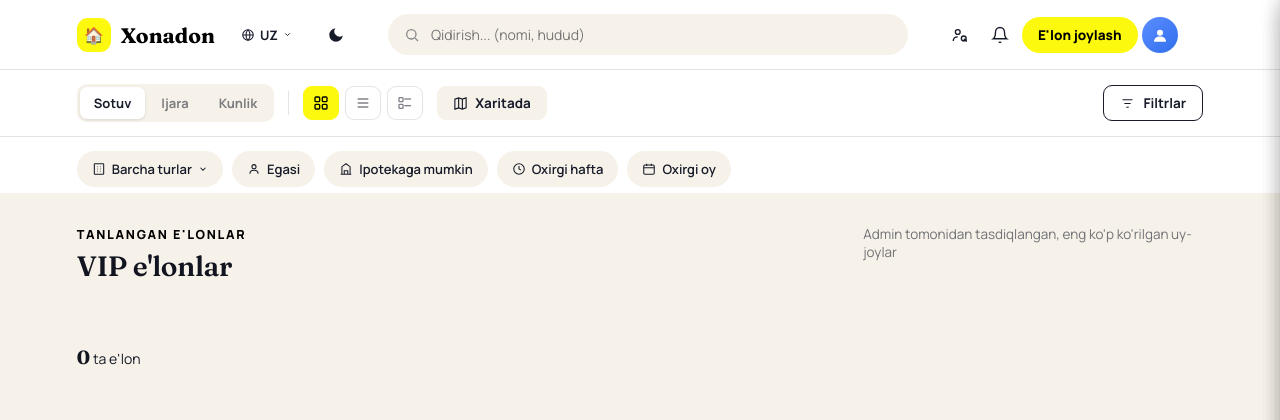
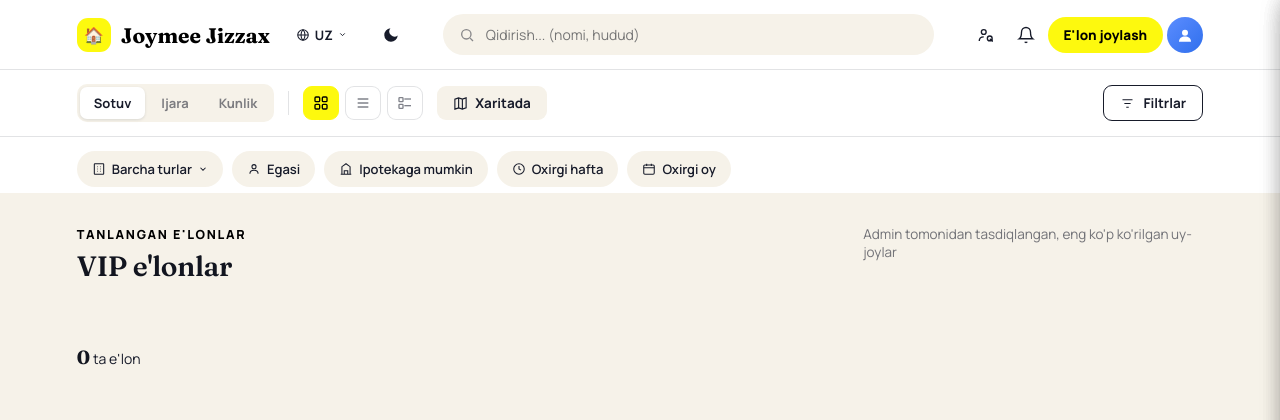
Before and after one commit to azizqulovsodiqjon-creator/Xonadon, a Django app: page / in a window 1280 px wide. Shown: the top 420 px of the page. Run offline with Django 5.2, Linux system fonts and the light colour scheme; data that the repository does not hold is empty.

Commit message:
Fix hidden map search box, widen home search, rebrand to Joymee Jizzax
- .map-search-box had z-index:50, well below Leaflet's tile/marker pane
  z-indexes (200+), so the map tiles rendered on top of it and it was
  effectively invisible/unclickable. Moved it to the old admin-fab spot
  (fixed, bottom-right) with z-index:1000.
- Widened the home page navbar search bar (520px -> 660px max-width).
- Renamed the site from 'Xonadon' to 'Joymee Jizzax' everywhere
  (title, logo, FAQ, oferta text) to match the name already used in
  the footer.

Co-Authored-By: Claude Sonnet 5 <noreply@anthropic.com>

```diff
--- a/static/style.css
+++ b/static/style.css
@@ -40,7 +40,7 @@
   header.nav{padding:14px 6vw;display:flex;align-items:center;gap:16px;flex-wrap:wrap;}
   .logo{display:flex;align-items:center;gap:10px;font-family:'Fraunces',serif;font-size:21px;font-weight:700;color:black;cursor:pointer;flex-shrink:0;}
   .logo-mark{width:34px;height:34px;border-radius:11px;background:var(--gold);color:black;display:grid;place-items:center;font-size:16px;}
-  .navbar-search{flex:1 1 auto;max-width:520px;display:flex;align-items:center;gap:9px;background:var(--paper);border-radius:22px;padding:10px 16px;min-width:100px;margin:0 18px;}
+  .navbar-search{flex:1 1 auto;max-width:660px;display:flex;align-items:center;gap:9px;background:var(--paper);border-radius:22px;padding:10px 16px;min-width:100px;margin:0 18px;}
   .navbar-search svg{width:16px;height:16px;color:rgba(23,27,42,0.5);flex-shrink:0;}
   .navbar-search input{border:none;background:transparent;outline:none;font-size:14px;color:var(--ink);width:100%;font-family:'Manrope',sans-serif;}
   .lang-wrap{position:relative;flex-shrink:0;}
@@ -404,7 +404,7 @@
   }
 
   /* ---------- xarita qidiruv va joylashuv ---------- */
-  .map-search-box{position:absolute;top:80px;left:50%;transform:translateX(-50%);z-index:50;display:flex;gap:8px;width:90%;max-width:440px;background:#fff;border-radius:14px;box-shadow:0 10px 30px rgba(0,0,0,0.2);padding:8px;}
+  .map-search-box{position:fixed;bottom:24px;right:24px;z-index:1000;display:flex;gap:8px;width:90%;max-width:360px;background:#fff;border-radius:14px;box-shadow:0 10px 30px rgba(0,0,0,0.28);padding:8px;}
   .map-search-box input{flex:1;border:none;outline:none;padding:10px 12px;font-size:14px;font-family:'Manrope',sans-serif;background:var(--paper);border-radius:9px;color:var(--ink);}
   .map-search-box button{background:var(--gold);border:none;padding:0 18px;border-radius:9px;font-weight:800;font-size:13.5px;cursor:pointer;color:#000;}
   .user-location-pin{width:16px;height:16px;border-radius:50%;background:#2F6FED;border:3px solid #fff;box-shadow:0 0 0 4px rgba(47,111,237,0.3);}
--- a/templates/index.html
+++ b/templates/index.html
@@ -4,7 +4,7 @@
 <head>
 <meta charset="UTF-8">
 <meta name="viewport" content="width=device-width, initial-scale=1.0">
-<title>Xonadon — uy-joy e'lonlari</title>
+<title>Joymee Jizzax — uy-joy e'lonlari</title>
 <link rel="preconnect" href="https://fonts.googleapis.com">
 <link rel="preconnect" href="https://fonts.gstatic.com" crossorigin>
 <link href="https://fonts.googleapis.com/css2?family=Fraunces:opsz,wght@9..144,500;9..144,600;9..144,700&family=Manrope:wght@400;500;600;700;800&display=swap" rel="stylesheet">
@@ -18,7 +18,7 @@
 <div class="page show" id="pageHome">
   <div class="navy-block">
     <header class="nav">
-      <div class="logo" id="logoHome"><span class="logo-mark">🏠</span> Xonadon</div>
+      <div class="logo" id="logoHome"><span class="logo-mark">🏠</span> Joymee Jizzax</div>
       <div class="lang-wrap">
         <button class="lang-select" id="langBtn">
           <svg width="14" height="14" viewBox="0 0 24 24" fill="none" stroke="currentColor" stroke-width="1.8"><circle cx="12" cy="12" r="9"/><path d="M3 12h18M12 3c2.5 2.5 3.5 5.5 3.5 9s-1 6.5-3.5 9c-2.5-2.5-3.5-5.5-3.5-9s1-6.5 3.5-9z"/></svg>
@@ -132,7 +132,7 @@
 
 <!-- ============ INFO PAGES ============ -->
 <div class="page" id="pageAloqa">
-  <div class="navy-block"><header class="nav"><button class="back-btn" id="aloqaBackBtn">← Orqaga</button><div class="logo"><span class="logo-mark">🏠</span> Xonadon</div></header></div>
+  <div class="navy-block"><header class="nav"><button class="back-btn" id="aloqaBackBtn">← Orqaga</button><div class="logo"><span class="logo-mark">🏠</span> Joymee Jizzax</div></header></div>
   <div class="info-wrap">
     <h2>Aloqa</h2>
     <div class="info-lead">Savol va takliflaringiz bo'yicha biz bilan bog'lanishingiz mumkin.</div>
@@ -144,11 +144,11 @@
 </div>
 
 <div class="page" id="pageYordam">
-  <div class="navy-block"><header class="nav"><button class="back-btn" id="yordamBackBtn">← Orqaga</button><div class="logo"><span class="logo-mark">🏠</span> Xonadon</div></header></div>
+  <div class="navy-block"><header class="nav"><button class="back-btn" id="yordamBackBtn">← Orqaga</button><div class="logo"><span class="logo-mark">🏠</span> Joymee Jizzax</div></header></div>
   <div class="info-wrap">
     <h2>Yordam</h2>
     <div class="info-lead">Tez-tez so'raladigan savollar</div>
-    <div class="faq-item"><h4>Xonadon nima?</h4><p>Xonadon — bu ko'chmas mulk sohasidagi barcha jarayonlarda to'g'ridan-to'g'ri yordam beruvchi onlayn platforma.</p></div>
+    <div class="faq-item"><h4>Joymee Jizzax nima?</h4><p>Joymee Jizzax — bu ko'chmas mulk sohasidagi barcha jarayonlarda to'g'ridan-to'g'ri yordam beruvchi onlayn platforma.</p></div>
     <div class="faq-item"><h4>E'lonni qanday qo'shish mumkin?</h4><p>Avval ro'yxatdan o'ting (telefon raqami orqali), so'ngra "E'lon joylash" tugmasini bosib qadamma-qadam formani to'ldiring.</p></div>
     <div style="margin-top:26px;">
       <div class="contact-row"><span class="ic">📞</span><a href="tel:+998995581110">+998 99 558 11 10</a></div>
@@ -158,7 +158,7 @@
 </div>
 
 <div class="page" id="pageReklama">
-  <div class="navy-block"><header class="nav"><button class="back-btn" id="reklamaBackBtn">← Orqaga</button><div class="logo"><span class="logo-mark">🏠</span> Xonadon</div></header></div>
+  <div class="navy-block"><header class="nav"><button class="back-btn" id="reklamaBackBtn">← Orqaga</button><div class="logo"><span class="logo-mark">🏠</span> Joymee Jizzax</div></header></div>
   <div class="info-wrap">
     <h2>Reklama va hamkorlik</h2>
     <div class="info-lead">Ilovada va veb-saytda reklama bo'yicha quyidagi raqamlarga murojaat qiling:</div>
@@ -168,12 +168,12 @@
 </div>
 
 <div class="page" id="pageOferta">
-  <div class="navy-block"><header class="nav"><button class="back-btn" id="ofertaBackBtn">← Orqaga</button><div class="logo"><span class="logo-mark">🏠</span> Xonadon</div></header></div>
+  <div class="navy-block"><header class="nav"><button class="back-btn" id="ofertaBackBtn">← Orqaga</button><div class="logo"><span class="logo-mark">🏠</span> Joymee Jizzax</div></header></div>
   <div class="info-wrap">
     <h2>Ommaviy oferta</h2>
     <div class="offer-text">
-      <p>Ushbu ommaviy oferta Xonadon platformasidan foydalanish shartlarini belgilaydi.</p>
-      <p><b>1. Umumiy qoidalar.</b> Xonadon — ko'chmas mulk e'lonlarini joylashtirish va qidirish uchun platforma.</p>
+      <p>Ushbu ommaviy oferta Joymee Jizzax platformasidan foydalanish shartlarini belgilaydi.</p>
+      <p><b>1. Umumiy qoidalar.</b> Joymee Jizzax — ko'chmas mulk e'lonlarini joylashtirish va qidirish uchun platforma.</p>
       <p><b>2. Foydalanuvchi majburiyatlari.</b> Foydalanuvchi joylashtirilgan ma'lumotlarning haqiqiyligi uchun javobgar hisoblanadi.</p>
       <p>To'liq shartlar: +998 99 558 11 10, +998 99 093 24 01.</p>
     </div>
@@ -182,19 +182,19 @@
 
 <!-- ============ PAGE 2: LISTING DETAIL ============ -->
 <div class="page" id="pageDetail">
-  <div class="navy-block"><header class="nav"><button class="back-btn" id="detailBackBtn">← Orqaga</button><div class="logo"><span class="logo-mark">🏠</span> Xonadon</div></header></div>
+  <div class="navy-block"><header class="nav"><button class="back-btn" id="detailBackBtn">← Orqaga</button><div class="logo"><span class="logo-mark">🏠</span> Joymee Jizzax</div></header></div>
   <div class="detail-wrap" id="detailContent"></div>
 </div>
 
 <!-- ============ PAGE 2b: SELLER PROFILE ============ -->
 <div class="page" id="pageSellerProfile">
-  <div class="navy-block"><header class="nav"><button class="back-btn" id="sellerProfileBackBtn">← Orqaga</button><div class="logo"><span class="logo-mark">🏠</span> Xonadon</div></header></div>
+  <div class="navy-block"><header class="nav"><button class="back-btn" id="sellerProfileBackBtn">← Orqaga</button><div class="logo"><span class="logo-mark">🏠</span> Joymee Jizzax</div></header></div>
   <div class="detail-wrap" id="sellerProfileContent"></div>
 </div>
 
 <!-- ============ PAGE 2c: FULL MAP VIEW ============ -->
 <div class="page" id="pageMapFull">
-  <div class="navy-block"><header class="nav"><button class="back-btn" id="mapFullBackBtn">← Orqaga</button><div class="logo"><span class="logo-mark">🏠</span> Xonadon</div></header></div>
+  <div class="navy-block"><header class="nav"><button class="back-btn" id="mapFullBackBtn">← Orqaga</button><div class="logo"><span class="logo-mark">🏠</span> Joymee Jizzax</div></header></div>
   <div class="map-search-box">
     <input type="text" id="mapSearchInput" placeholder="Mahalla yoki ko'cha nomini qidiring...">
     <button id="mapSearchBtn">Qidirish</button>
@@ -217,7 +217,7 @@
 
 <!-- ============ PAGE 4: MY PROFILE ============ -->
 <div class="page" id="pageMyProfile">
-  <div class="navy-block"><header class="nav"><button class="back-btn" id="myProfileBackBtn">← Orqaga</button><div class="logo"><span class="logo-mark">🏠</span> Xonadon</div></header></div>
+  <div class="navy-block"><header class="nav"><button class="back-btn" id="myProfileBackBtn">← Orqaga</button><div class="logo"><span class="logo-mark">🏠</span> Joymee Jizzax</div></header></div>
   <div class="profile-shell">
     <div class="profile-side">
       <button class="profile-nav-item active" data-sub="profil"><svg viewBox="0 0 24 24" fill="none" stroke="currentColor" stroke-width="1.8"><circle cx="12" cy="8" r="4"/><path d="M4 21c0-4.5 3.5-7 8-7s8 2.5 8 7"/></svg>Profil</button>
```
